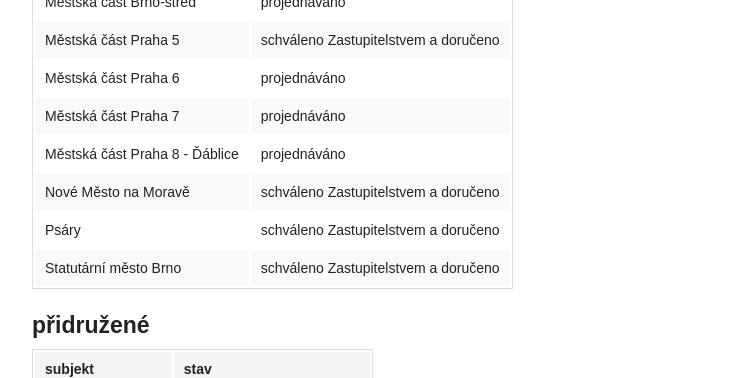
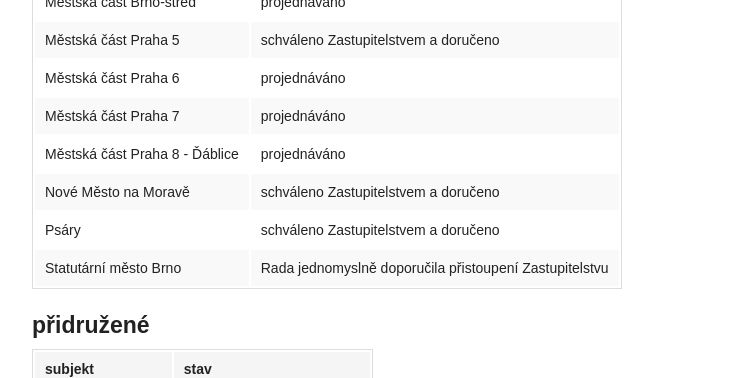
Before and after one commit to otevrenamesta/otevrenamesta.github.io, a Jekyll site: the page built from pages/clenstvi.md, in a window 1280 px wide and 900 px high, scrolled down 1147 px. Shown: the top 378 px of the window, without its empty margins (353-1087 px from the left). Built offline with Jekyll 4.4.1, drawn with Linux system fonts in a browser that asks for light colours; nearby versions of some CDN libraries; library files that are not in the unit come from our copies.

Commit message:
Update clenstvi.md

```diff
--- a/pages/clenstvi.md
+++ b/pages/clenstvi.md
@@ -48,7 +48,7 @@ Městská část Praha 7 | projednáváno
 Městská část Praha 8 - Ďáblice | projednáváno
 Nové Město na Moravě | schváleno Zastupitelstvem a doručeno
 Psáry | schváleno Zastupitelstvem a doručeno
-Statutární město Brno | schváleno Zastupitelstvem a doručeno
+Statutární město Brno | Rada jednomyslně doporučila přistoupení Zastupitelstvu
 
 #### přidružené
 
```
